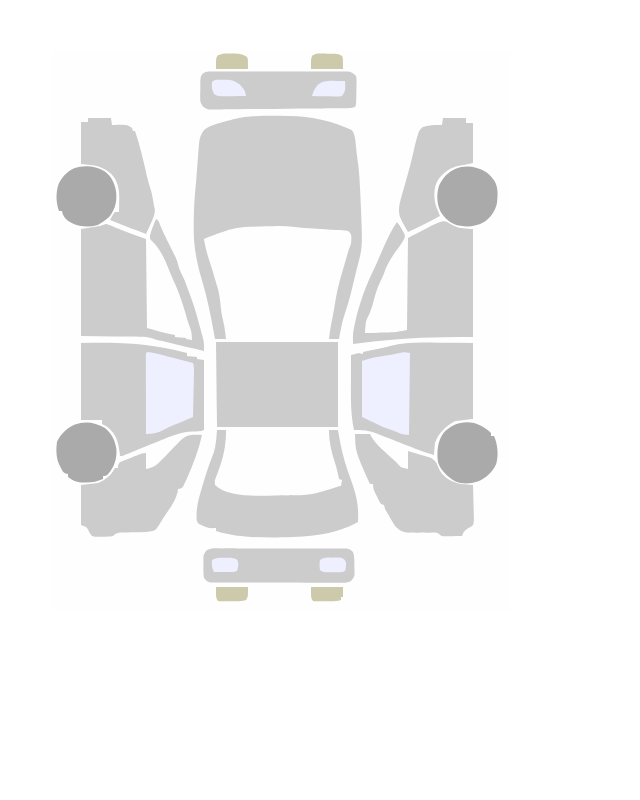
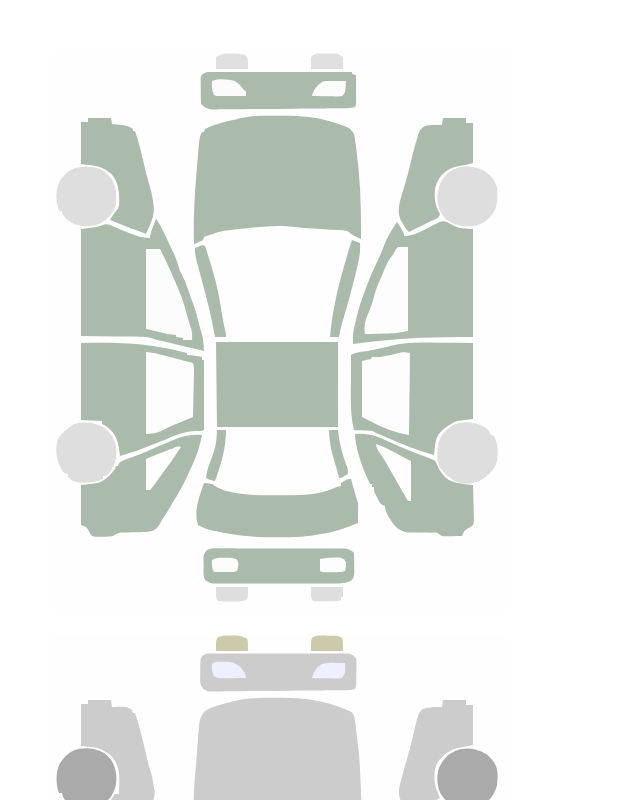
Before and after one commit to celalaygar/painting-car-parts-with-ReactJs, a React (Vite) app: page / in a window 1280 px wide. Shown: the top 800 px of the page, without its empty margins (0-640 px from the left). Built offline with nearby package versions, Linux system fonts and the light colour scheme.

Commit message:
Update App.tsx

```diff
--- a/src/App.tsx
+++ b/src/App.tsx
@@ -2,12 +2,15 @@ import { useState } from 'react'
 import './App.css'
 import My0000 from './0000.svg';
 import MySVG from './component/MySVG';
+import MySVG2 from './component/MySVG2';
 
 function App() {
 
   return (
     <>
       <div style={{ padding: '20px' }}>
+        <MySVG2 />
+        <br/>
         <MySVG />
       </div>
     </>
```
